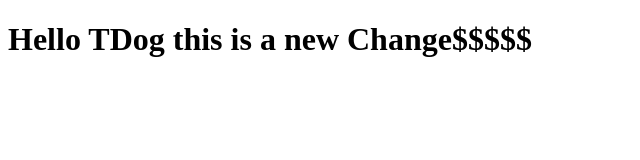
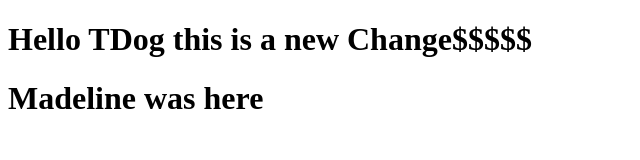
Before and after one commit to wksullivan1/320FinalProject, a plain HTML site: page SelectStarStudentsFinalProject/web/index.html in a window 1280 px wide. Shown: the whole page, without its empty margins (0-640 px from the left). Drawn offline with Linux system fonts and the light colour scheme.

Commit message:
Madeline response

```diff
--- a/SelectStarStudentsFinalProject/web/index.html
+++ b/SelectStarStudentsFinalProject/web/index.html
@@ -12,5 +12,6 @@ and open the template in the editor.
     </head>
     <body>
         <h1>Hello TDog this is a new Change$$$$$</h1>
+        <h1>Madeline was here</h1>
     </body>
 </html>
```
